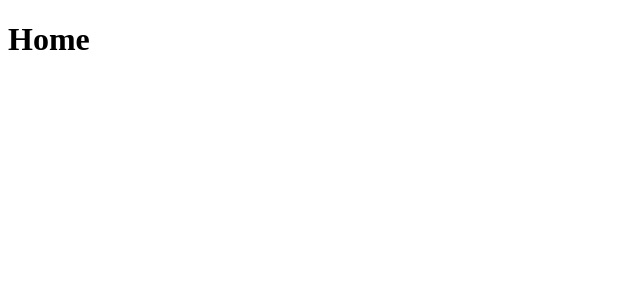
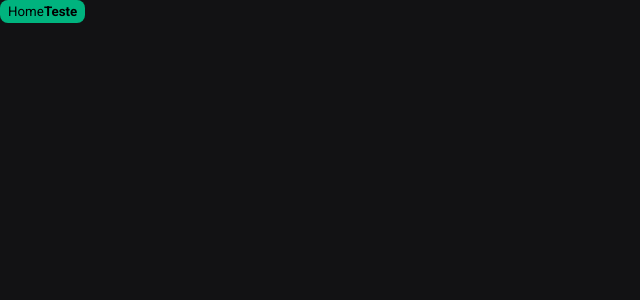
Before and after one commit to hmartiins/ignite-shop, a Next.js app: page / in a window 1280 px wide. Shown: the top 300 px of the page, without its empty margins (0-640 px from the left). Built offline with nearby package versions, Linux system fonts and the light colour scheme.

Commit message:
setup stitches and global styles

```diff
--- a/package.json
+++ b/package.json
@@ -9,6 +9,7 @@
     "lint": "next lint"
   },
   "dependencies": {
+    "@stitches/react": "^1.2.8",
     "next": "12.3.1",
     "react": "18.2.0",
     "react-dom": "18.2.0"
--- a/src/pages/_app.tsx
+++ b/src/pages/_app.tsx
@@ -1,7 +1,8 @@
 import type { AppProps } from 'next/app'
+import { globalStyles } from '../styles/global';
 
-function MyApp({ Component, pageProps }: AppProps) {
+globalStyles();
+
+export default function App({ Component, pageProps }: AppProps) {
   return <Component {...pageProps} />
 }
-
-export default MyApp
--- /dev/null
+++ b/src/pages/_document.tsx
@@ -0,0 +1,20 @@
+import { Html, Head, Main, NextScript } from 'next/document';
+import { getCssText } from '../styles';
+
+export default function Document() {
+  return (
+    <Html>
+      <Head>
+        <link rel="preconnect" href="https://fonts.googleapis.com" />
+        <link rel="preconnect" href="https://fonts.gstatic.com" crossOrigin="anonymous" />
+        <link href="https://fonts.googleapis.com/css2?family=Roboto:wght@400;700&display=swap" rel="stylesheet" />
+
+        <style id="stitches" dangerouslySetInnerHTML={{ __html: getCssText() }} />
+      </Head>
+      <body>
+        <Main />
+        <NextScript />
+      </body>
+    </Html>
+  );
+}
--- a/src/pages/index.tsx
+++ b/src/pages/index.tsx
@@ -1,5 +1,25 @@
+import { styled } from "../styles"
+
+const Button = styled('button', {
+  backgroundColor: '$green300',
+  borderRadius: 8,
+  border: 0,
+  padding: '4px 8px',
+
+  span: {
+    fontWeight: 'bold',
+  },
+
+  '&:hover': {
+    filter: 'brightness(0.8)'
+  }
+});
+
 export default function Home() {
   return (
-    <h1>Home</h1>
+    <Button>
+      Home
+      <span>Teste</span>
+    </Button>
   )
 }
--- /dev/null
+++ b/src/styles/global.ts
@@ -0,0 +1,19 @@
+import { globalCss } from ".";
+
+export const globalStyles = globalCss({
+  '*': {
+    margin: 0,
+    padding: 0,
+  },
+
+  body: {
+    '-webkit-font-smoothing': 'antialiased',
+    backgroundColor: "$gray900",
+    color: '$gray100',
+  },
+
+  'body, input, textarea, button': {
+    fontFamily: 'Roboto',
+    fontWeight: 400
+  }
+})
--- /dev/null
+++ b/src/styles/index.ts
@@ -0,0 +1,26 @@
+import { createStitches } from '@stitches/react';
+
+export const {
+  config,
+  styled,
+  css,
+  globalCss,
+  keyframes,
+  getCssText,
+  theme,
+  createTheme
+} = createStitches({
+  theme: {
+    colors: {
+      white: '#FFF',
+
+      gray900: '#121214',
+      gray800: '#202024',
+      gray300: '#c4c4cc',
+      gray100: '#e1e1e6',
+
+      green500: '#00875f',
+      green300: '#00b37e'
+    }
+  }
+});
```
Also changed, not shown: 1 other file (tests, documents, lock files or other folders).
